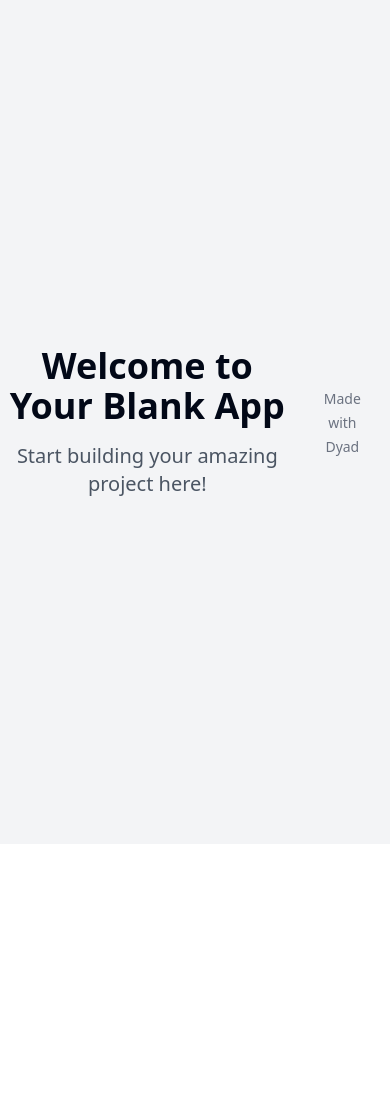
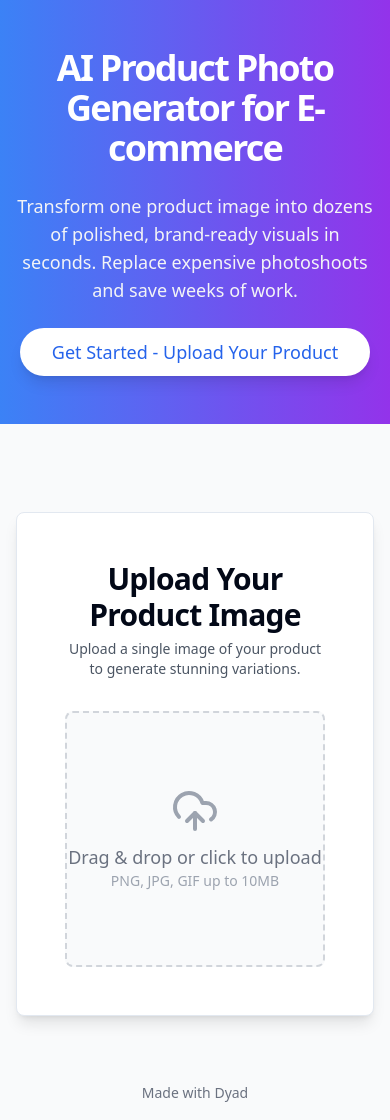
Before and after one commit to Alphauno123/energetic-kraken-flip, a React (Vite) app: page / in a window 390 px wide. Before the commit the page ends 844 px from the top, so only its background shows below. Built offline with nearby package versions, Linux system fonts and the light colour scheme.

Commit message:
[dyad] wrote 3 file(s)

```diff
--- /dev/null
+++ b/src/components/HeroSection.tsx
@@ -0,0 +1,32 @@
+"use client";
+
+import React from 'react';
+import { Button } from "@/components/ui/button";
+import { Card, CardContent, CardDescription, CardHeader, CardTitle } from "@/components/ui/card";
+
+const HeroSection = ({ onUploadClick }: { onUploadClick: () => void }) => {
+  return (
+    <section className="w-full py-12 md:py-24 lg:py-32 bg-gradient-to-r from-blue-500 to-purple-600 text-white">
+      <div className="container px-4 md:px-6 text-center">
+        <div className="max-w-3xl mx-auto space-y-6">
+          <h1 className="text-4xl font-bold tracking-tighter sm:text-5xl md:text-6xl lg:text-7xl">
+            AI Product Photo Generator for E-commerce
+          </h1>
+          <p className="text-lg md:text-xl lg:text-2xl text-gray-100">
+            Transform one product image into dozens of polished, brand-ready visuals in seconds.
+            Replace expensive photoshoots and save weeks of work.
+          </p>
+          <Button
+            size="lg"
+            className="bg-white text-blue-600 hover:bg-gray-100 hover:text-blue-700 text-lg px-8 py-6 rounded-full shadow-lg transition-all duration-300 ease-in-out transform hover:scale-105"
+            onClick={onUploadClick}
+          >
+            Get Started - Upload Your Product
+          </Button>
+        </div>
+      </div>
+    </section>
+  );
+};
+
+export default HeroSection;
--- /dev/null
+++ b/src/components/ImageUpload.tsx
@@ -0,0 +1,90 @@
+"use client";
+
+import React, { useState, useRef } from 'react';
+import { Input } from "@/components/ui/input";
+import { Label } from "@/components/ui/label";
+import { Card, CardContent, CardDescription, CardHeader, CardTitle } from "@/components/ui/card";
+import { Button } from "@/components/ui/button";
+import { UploadCloud, X } from 'lucide-react';
+
+const ImageUpload = () => {
+  const [image, setImage] = useState<string | null>(null);
+  const fileInputRef = useRef<HTMLInputElement>(null);
+
+  const handleImageChange = (event: React.ChangeEvent<HTMLInputElement>) => {
+    const file = event.target.files?.[0];
+    if (file) {
+      const reader = new FileReader();
+      reader.onloadend = () => {
+        setImage(reader.result as string);
+      };
+      reader.readAsDataURL(file);
+    }
+  };
+
+  const handleRemoveImage = () => {
+    setImage(null);
+    if (fileInputRef.current) {
+      fileInputRef.current.value = ''; // Clear the file input
+    }
+  };
+
+  const triggerFileInput = () => {
+    fileInputRef.current?.click();
+  };
+
+  return (
+    <Card className="w-full max-w-2xl mx-auto mt-10 p-6 shadow-lg">
+      <CardHeader className="text-center">
+        <CardTitle className="text-3xl font-bold">Upload Your Product Image</CardTitle>
+        <CardDescription className="text-gray-600">
+          Upload a single image of your product to generate stunning variations.
+        </CardDescription>
+      </CardHeader>
+      <CardContent>
+        <div className="grid w-full items-center gap-4">
+          <div className="flex flex-col space-y-2">
+            <Label htmlFor="product-image" className="sr-only">Product Image</Label>
+            <Input
+              id="product-image"
+              type="file"
+              accept="image/*"
+              onChange={handleImageChange}
+              className="hidden"
+              ref={fileInputRef}
+            />
+            {!image ? (
+              <div
+                className="flex flex-col items-center justify-center w-full h-64 border-2 border-dashed border-gray-300 rounded-lg cursor-pointer bg-gray-50 hover:bg-gray-100 transition-colors duration-200"
+                onClick={triggerFileInput}
+              >
+                <UploadCloud className="w-12 h-12 text-gray-400 mb-2" />
+                <p className="text-gray-500 text-lg font-medium">Drag & drop or click to upload</p>
+                <p className="text-sm text-gray-400">PNG, JPG, GIF up to 10MB</p>
+              </div>
+            ) : (
+              <div className="relative w-full h-96 rounded-lg overflow-hidden border-2 border-gray-200">
+                <img src={image} alt="Uploaded Product" className="w-full h-full object-contain bg-gray-100" />
+                <Button
+                  variant="destructive"
+                  size="icon"
+                  className="absolute top-2 right-2 rounded-full"
+                  onClick={handleRemoveImage}
+                >
+                  <X className="h-4 w-4" />
+                </Button>
+              </div>
+            )}
+          </div>
+          {image && (
+            <Button className="w-full mt-4 py-3 text-lg">
+              Generate Photos
+            </Button>
+          )}
+        </div>
+      </CardContent>
+    </Card>
+  );
+};
+
+export default ImageUpload;
--- a/src/pages/Index.tsx
+++ b/src/pages/Index.tsx
@@ -1,16 +1,25 @@
-// Update this page (the content is just a fallback if you fail to update the page)
+"use client";
 
 import { MadeWithDyad } from "@/components/made-with-dyad";
+import HeroSection from "@/components/HeroSection";
+import ImageUpload from "@/components/ImageUpload";
+import React, { useRef } from "react";
 
 const Index = () => {
+  const imageUploadRef = useRef<HTMLDivElement>(null);
+
+  const scrollToImageUpload = () => {
+    imageUploadRef.current?.scrollIntoView({ behavior: "smooth" });
+  };
+
   return (
-    <div className="min-h-screen flex items-center justify-center bg-gray-100">
-      <div className="text-center">
-        <h1 className="text-4xl font-bold mb-4">Welcome to Your Blank App</h1>
-        <p className="text-xl text-gray-600">
-          Start building your amazing project here!
-        </p>
-      </div>
+    <div className="min-h-screen flex flex-col bg-gray-50 dark:bg-gray-900">
+      <HeroSection onUploadClick={scrollToImageUpload} />
+      <main className="flex-grow container mx-auto px-4 py-12">
+        <div ref={imageUploadRef}>
+          <ImageUpload />
+        </div>
+      </main>
       <MadeWithDyad />
     </div>
   );
```
